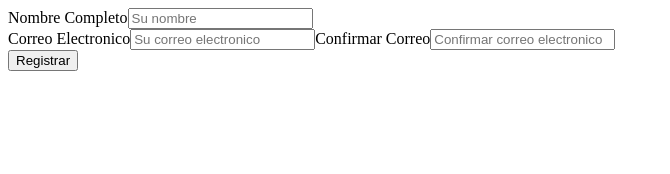
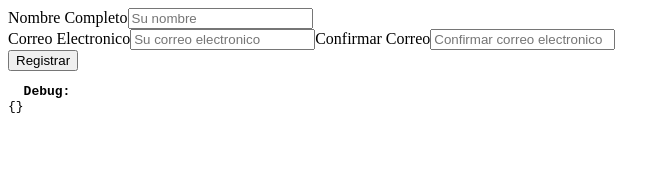
Before and after one commit to ion-book/demoapp3, an Angular app: page / in a window 1280 px wide. Shown: the top 174 px of the page, without its empty margins (0-670 px from the left). Built offline with nearby package versions, Linux system fonts and the light colour scheme.

Commit message:
Referencia en la plantilla

```diff
--- a/src/app/app.component.html
+++ b/src/app/app.component.html
@@ -1,4 +1,4 @@
-<form novalidate>
+<form novalidate #f="ngForm">
   <label>
     <span>Nombre Completo</span>
     <input
@@ -24,3 +24,8 @@
   </div>
   <button type="submit">Registrar</button>
 </form>
+
+<pre>
+  <b>Debug:</b>
+{{ f.value | json }}
+</pre>
--- a/src/app/app.component.ts
+++ b/src/app/app.component.ts
@@ -1,4 +1,5 @@
 import { Component } from '@angular/core';
+import { Usuario } from './usuario';
 
 @Component({
   selector: 'app-root',
@@ -6,5 +7,11 @@ import { Component } from '@angular/core';
   styleUrls: ['./app.component.css']
 })
 export class AppComponent {
-  title = 'app works!';
+  user:Usuario ={
+    name: '',
+    account: {
+      email: '',
+      confirm: ''
+    }
+  };
 }
```
